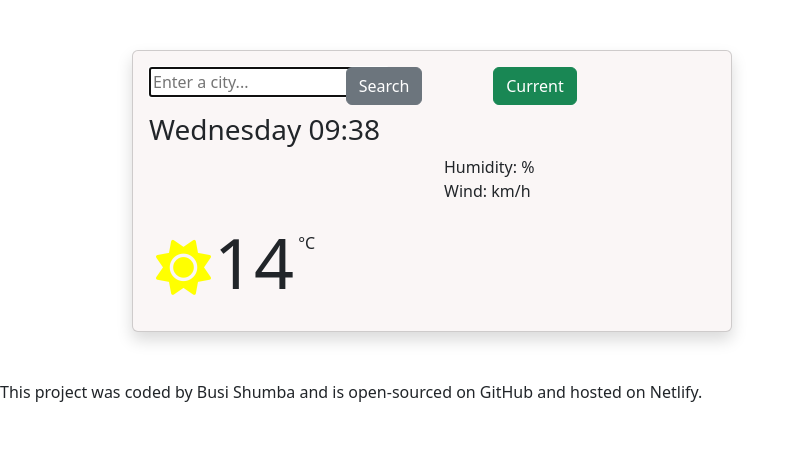
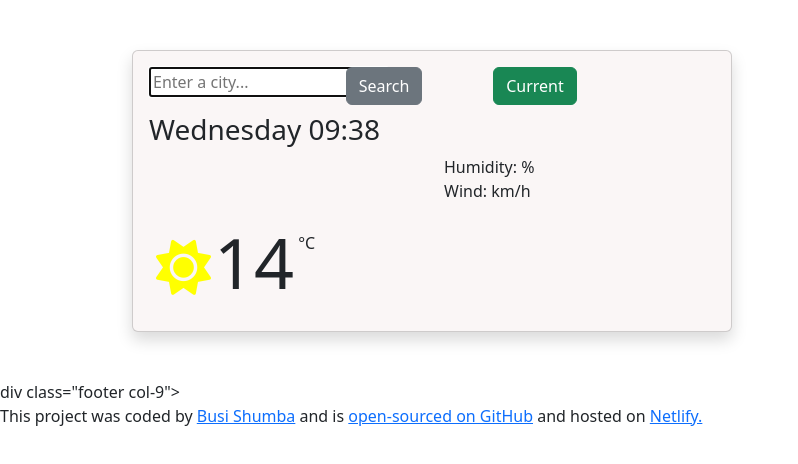
Before and after one commit to DBusie/awesome-project, a plain HTML site: page index.html in a window 1280 px wide. Shown: the whole page, without its empty margins (0-798 px from the left). Drawn offline with nearby package versions, Linux system fonts and the light colour scheme; no server answers; a web font is replaced by a local one.

Commit message:
added links on footer on index.html

```diff
--- a/index.html
+++ b/index.html
@@ -78,7 +78,8 @@
         </div>
       </div>
     </div>
-<div class="footer">This project was coded by <span>Busi Shumba</span>  and is <span>open-sourced on GitHub</span> and hosted on <span>Netlify.</span></div>
+div class="footer col-9">
+    <div>This project was coded by <a href="falitsoe@gmail.com" class="link">Busi Shumba</a>  and is <a href="https://github.com/DBusie/awesome-project/blob/main/index.html" class="link">open-sourced on GitHub</a> and hosted on <a href="https://dazzling-clafoutis-8ee00c.netlify.app/" class="link" >Netlify.</a></div></div>
     <script src="index.js"></script>
   </body>
 </html>
```
